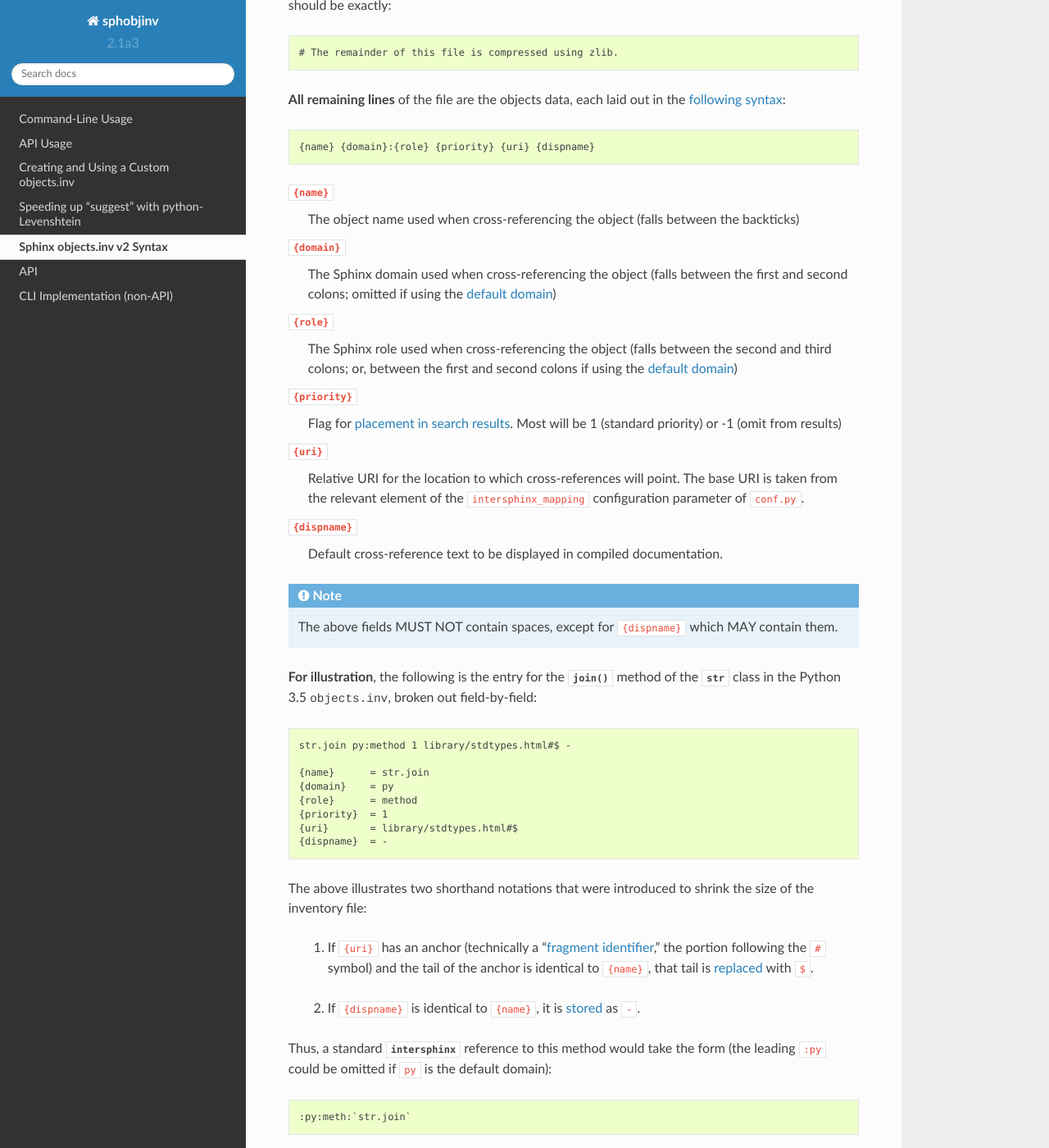
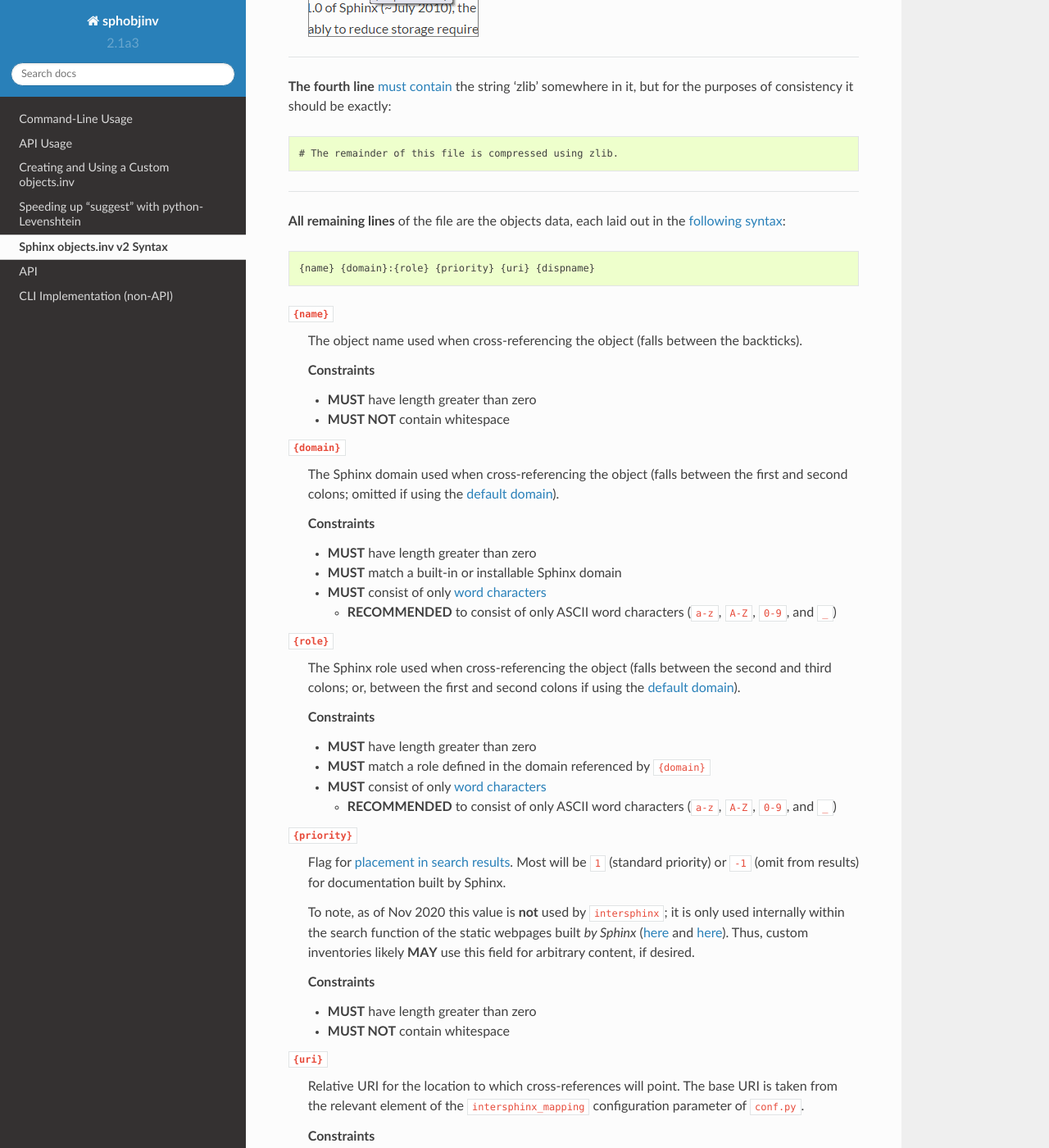
Before and after one commit to bskinn/sphobjinv, a Sphinx documentation site: the page built from doc/source/syntax.rst, in a window 1280 px wide and 1400 px high, scrolled down 792 px. Shown: the whole window at 82% size. Built offline with Sphinx 7.4.7 and the Read the Docs theme 2.0.0, drawn with Linux system fonts in a browser that asks for light colours; some of the changed text lies outside the part shown.

Commit message:
Add non-numeric prio test; update syntax docs
Much improved with the additional information about the constraints
on the various fields, and I think much more readable with the
line dividers.

New inventory should test arbitrary `priority` content pretty well,
though who knows if there are weird edge cases.

Also fixed the make.bat `livehtml` invocation (was missing a '%'
to close out %BUILDDIR%).

```diff
--- a/doc/source/syntax.rst
+++ b/doc/source/syntax.rst
@@ -11,12 +11,16 @@ Based upon a quick ``git diff`` of the `Sphinx repository
 <https://github.com/sphinx-doc/sphinx>`__, it is thought to be accurate for all
 Sphinx versions >=1.0b1 that make use of this "version 2" |objects.inv| format.
 
+----
+
 **The first line** `must be exactly
 <https://github.com/sphinx-doc/sphinx/blob/f7b3292d87e9a2b7eae0b4ef72e87779beefc699/sphinx/util/inventory.py#L105-L106>`__:
 
 .. code-block:: none
 
     # Sphinx inventory version 2
+
+----
 
 **The second and third lines** `must obey
 <https://github.com/sphinx-doc/sphinx/blob/f7b3292d87e9a2b7eae0b4ef72e87779beefc699/sphinx/util/inventory.py#L133-L134>`__
@@ -27,12 +31,16 @@ the template:
     # Project: <project name>
     # Version: <full version number>
 
+The version number should *not* include a leading "v".
+
 .. _syntax-mouseover-example:
 
 The above project name and version are used to populate mouseovers for
 the |isphx| cross-references:
 
     .. image:: _static/mouseover_example.png
+
+----
 
 **The fourth line** `must contain
 <https://github.com/sphinx-doc/sphinx/blob/f7b3292d87e9a2b7eae0b4ef72e87779beefc699/sphinx/util/inventory.py#L136-L137>`__
@@ -43,6 +51,7 @@ be exactly:
 
     # The remainder of this file is compressed using zlib.
 
+----
 
 **All remaining lines** of the file are the objects data, each laid out in the
 `following syntax
@@ -54,35 +63,85 @@ be exactly:
 
 ``{name}``
     The object name used when cross-referencing the object (falls between the
-    backticks)
+    backticks).
+
+    **Constraints**
+
+    * **MUST** have length greater than zero
+
+    * **MUST NOT** contain whitespace
 
 ``{domain}``
     The Sphinx domain used when cross-referencing the object (falls between
-    the first and second colons; omitted if using the |defdom|_)
+    the first and second colons; omitted if using the |defdom|_).
+
+    **Constraints**
+
+    * **MUST** have length greater than zero
+
+    * **MUST** match a built-in or installable Sphinx domain
+
+    * **MUST** consist of only |wordchars|_
+
+      * **RECOMMENDED** to consist of only ASCII word characters (``a-z``, ``A-Z``,
+        ``0-9``, and ``_``)
 
 ``{role}``
     The Sphinx role used when cross-referencing the object (falls between the
     second and third colons; or, between the first and second colons if
-    using the |defdom|_)
+    using the |defdom|_).
+
+    **Constraints**
+
+    * **MUST** have length greater than zero
+
+    * **MUST** match a role defined in the domain referenced by ``{domain}``
+
+    * **MUST** consist of only |wordchars|_
+
+      * **RECOMMENDED** to consist of only ASCII word characters (``a-z``, ``A-Z``,
+        ``0-9``, and ``_``)
+
 
 ``{priority}``
     Flag for `placement in search results
     <https://github.com/sphinx-doc/sphinx/blob/f7b3292d87e9a2b7eae0b4ef72e87779beefc699/sphinx/domains/
-    __init__.py#L319-L325>`__. Most will be 1 (standard priority) or
-    -1 (omit from results)
+    __init__.py#L319-L325>`__. Most will be ``1`` (standard priority) or
+    ``-1`` (omit from results) for documentation built by Sphinx.
+
+    To note, as of Nov 2020 this value is **not** used by ``intersphinx``;
+    it is only used internally within the search function of the static webpages
+    built *by Sphinx* (|prio_py_search|_ and |prio_js_search|_). Thus, custom
+    inventories likely **MAY** use this field for arbitrary content, if desired.
+
+    **Constraints**
+
+    * **MUST** have length greater than zero
+
+    * **MUST NOT** contain whitespace
 
 ``{uri}``
     Relative URI for the location to which cross-references will point.
     The base URI is taken from the relevant element of the |isphxmap|
     configuration parameter of ``conf.py``.
 
+    **Constraints**
+
+    * **MUST** have length greater than zero
+
+    * **MUST NOT** contain whitespace
+
 ``{dispname}``
     Default cross-reference text to be displayed in compiled documentation.
 
-.. note::
+    **Constraints**
 
-    The above fields MUST NOT contain spaces,
-    except for ``{dispname}`` which MAY contain them.
+    * **MUST** have length greater than zero
+
+    * **MAY** contain internal whitespace (leading/trailing whitespace
+      is ignored)
+
+----
 
 **For illustration**, the following is the entry for the
 :meth:`join() <str.join>` method of the :class:`str` class in the
@@ -129,6 +188,8 @@ The cross-reference would show as :meth:`str.join` and link to the relative URI:
 
     library/stdtypes.html#str.join
 
+----
+
 **Other intersphinx Syntax Examples**
 
 To show as only :meth:`~str.join`:
@@ -152,6 +213,20 @@ as in :obj:`This is join! <str.join>`:
 
 
 
+.. ## Definitions ##
+
 .. |defdom| replace:: default domain
 
 .. _defdom: https://www.sphinx-doc.org/en/master/usage/restructuredtext/domains.html
+
+.. |wordchars| replace:: word characters
+
+.. _wordchars: https://docs.python.org/3.8/library/re.html#index-32
+
+.. |prio_js_search| replace:: here
+
+.. _prio_js_search: https://github.com/sphinx-doc/sphinx/blob/d17563987a80007e2310102cfde673c651823a39/sphinx/themes/basic/static/searchtools.js#L26-L43
+
+.. |prio_py_search| replace:: here
+
+.. _prio_py_search: https://github.com/sphinx-doc/sphinx/blob/624f6937194e1acfe7311faf6e27e370c3118e55/sphinx/search/__init__.py#L332
```
Also changed, not shown: 2 other files.
